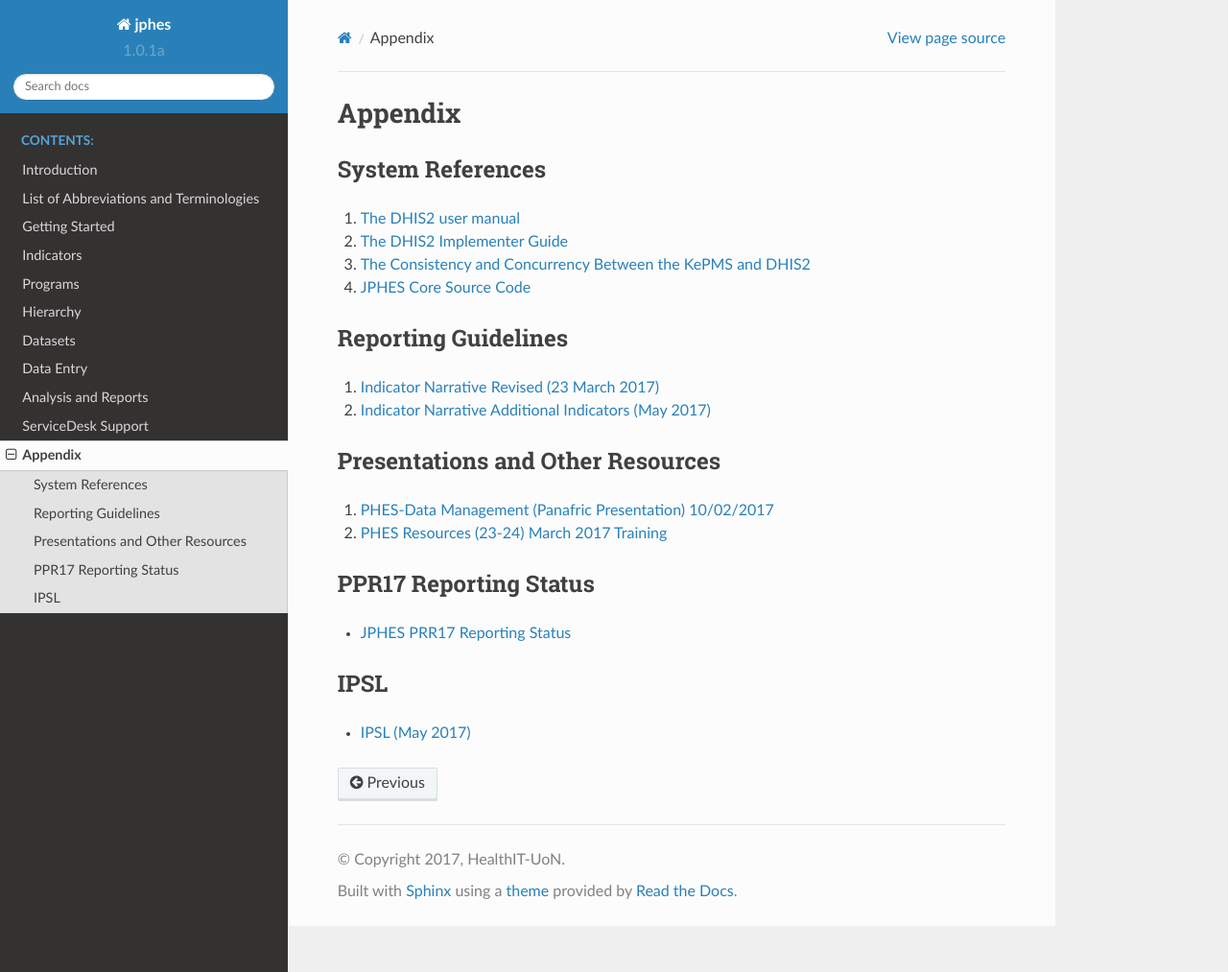
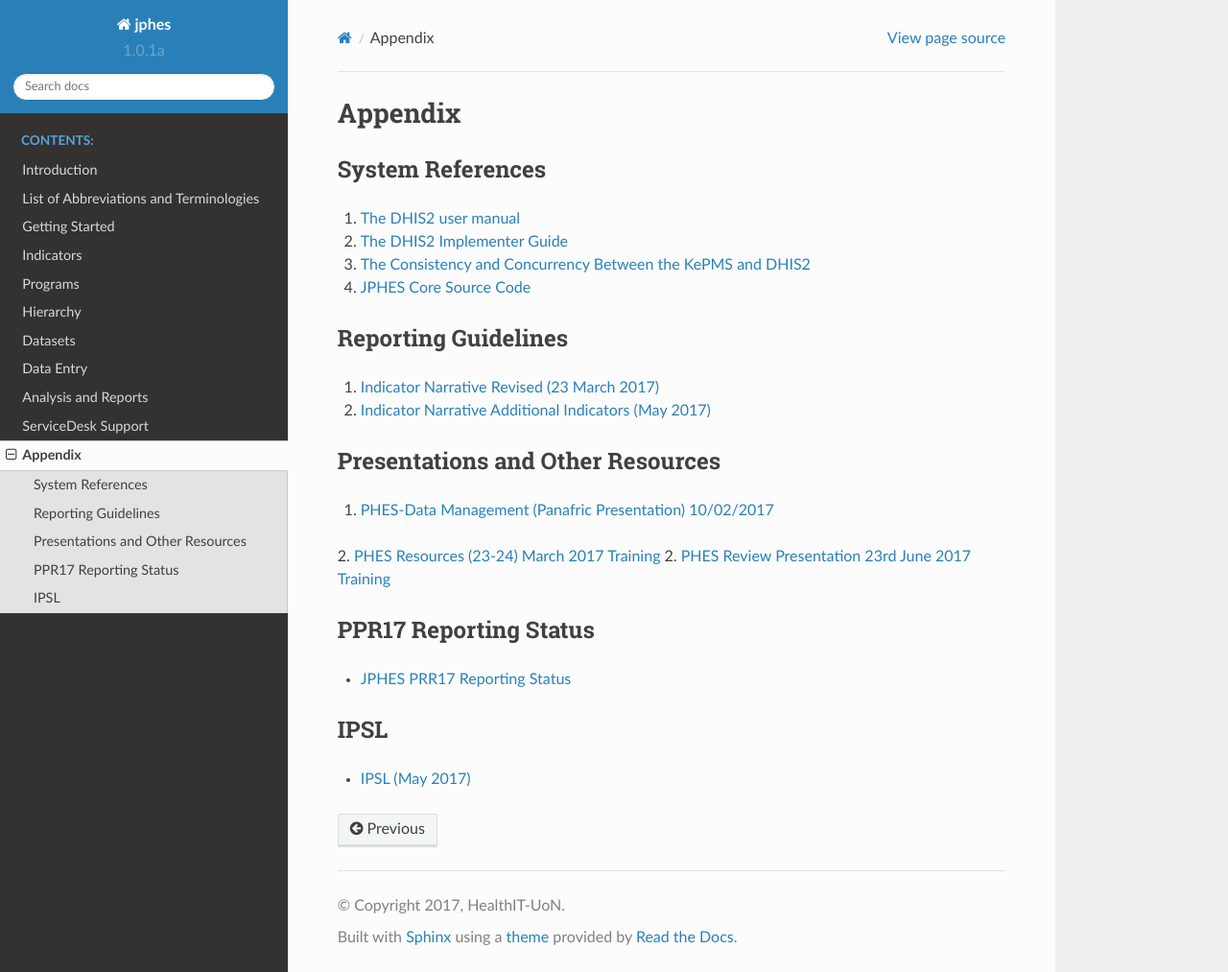
Before and after one commit to uonafya/jphes-docs, a Sphinx documentation site: the page built from source/appendix.rst, in a window 1280 px wide and 1013 px high. Shown: the whole window at 96% size. Built offline with Sphinx 7.4.7 and the Read the Docs theme 2.0.0, drawn with Linux system fonts in a browser that asks for light colours.

Commit message:
Update appendix.rst

```diff
--- a/source/appendix.rst
+++ b/source/appendix.rst
@@ -24,6 +24,10 @@ Presentations and Other Resources
 
 1. `PHES-Data Management (Panafric Presentation) 10/02/2017 <_static/resources/PHES-Data-Management.pptx>`_
 2. `PHES Resources (23-24) March 2017 Training <_static/resources/PHES_Resources_23_03_2017.zip>`_
+2. `PHES Review Presentation 23rd June 2017 Training <https://docs.google.com/presentation/d/1qrwFrKKdnhDN_pXnfemEIi9L3CqCIfrDoXC9cY-LF-g/pub?start=false&loop=false&delayms=3000>`_
+
+
+
 
 PPR17 Reporting Status
 ------------------------
```
